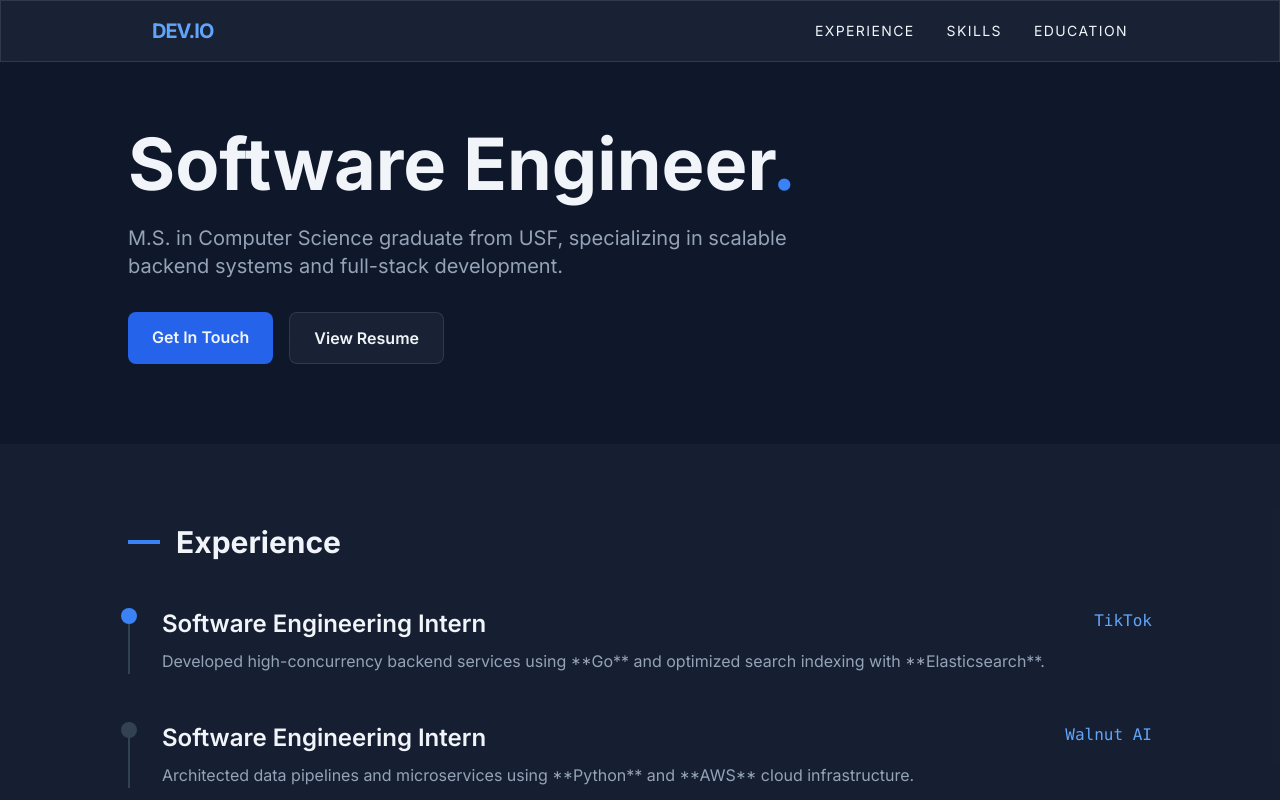
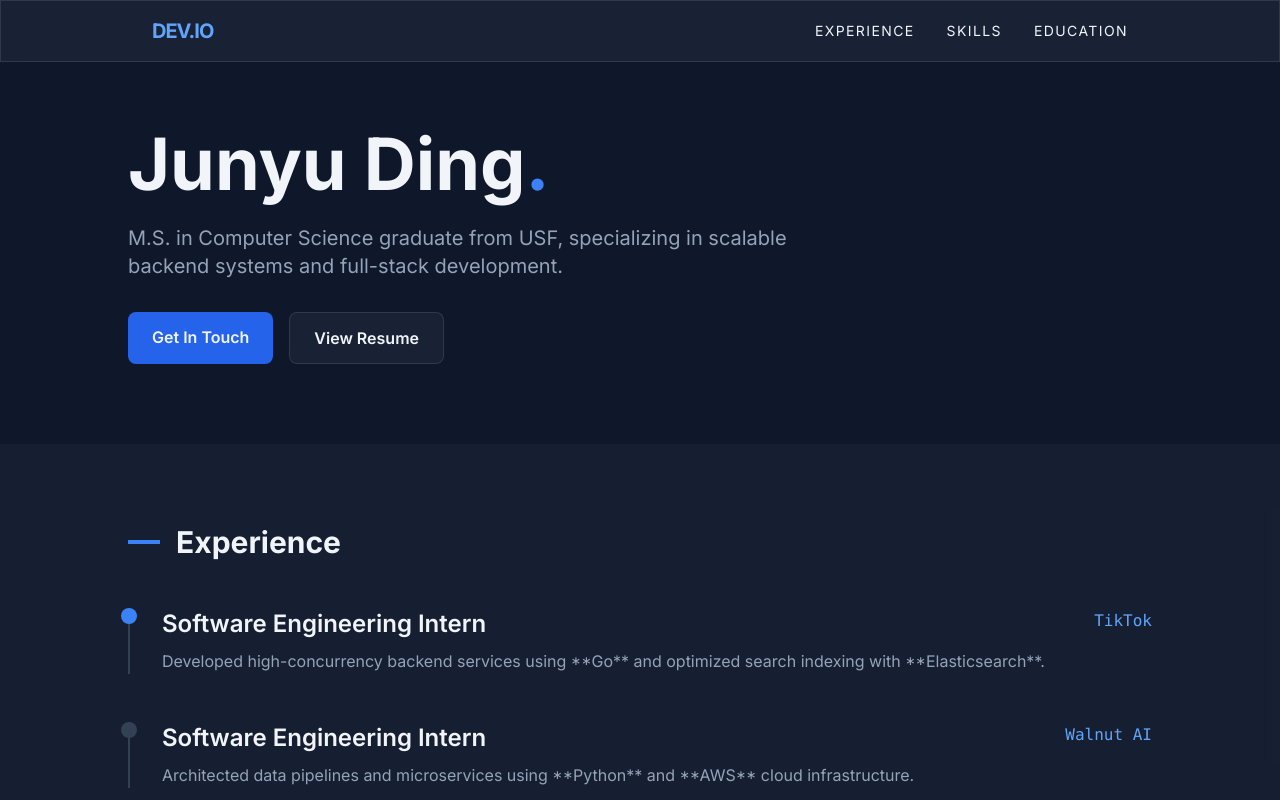
Before and after one commit to dingjunyu888/dingjunyu.github.io, a website: page index.html in a window 1280 px wide. Shown: the top 800 px of the page. Drawn offline with nearby package versions, Linux system fonts and the light colour scheme.

Commit message:
docs: update hero section with name Junyu Ding

```diff
--- a/index.html
+++ b/index.html
@@ -37,7 +37,7 @@
 
     <section class="pt-32 pb-20 px-6">
         <div class="max-w-5xl mx-auto">
-            <h1 class="text-5xl md:text-7xl font-bold mb-6">Software Engineer<span class="text-blue-500">.</span></h1>
+            <h1 class="text-5xl md:text-7xl font-bold mb-6">Junyu Ding<span class="text-blue-500">.</span></h1>
             <p class="text-xl text-slate-400 max-w-2xl mb-8">
                 M.S. in Computer Science graduate from USF, specializing in scalable backend systems and full-stack
                 development.
```
